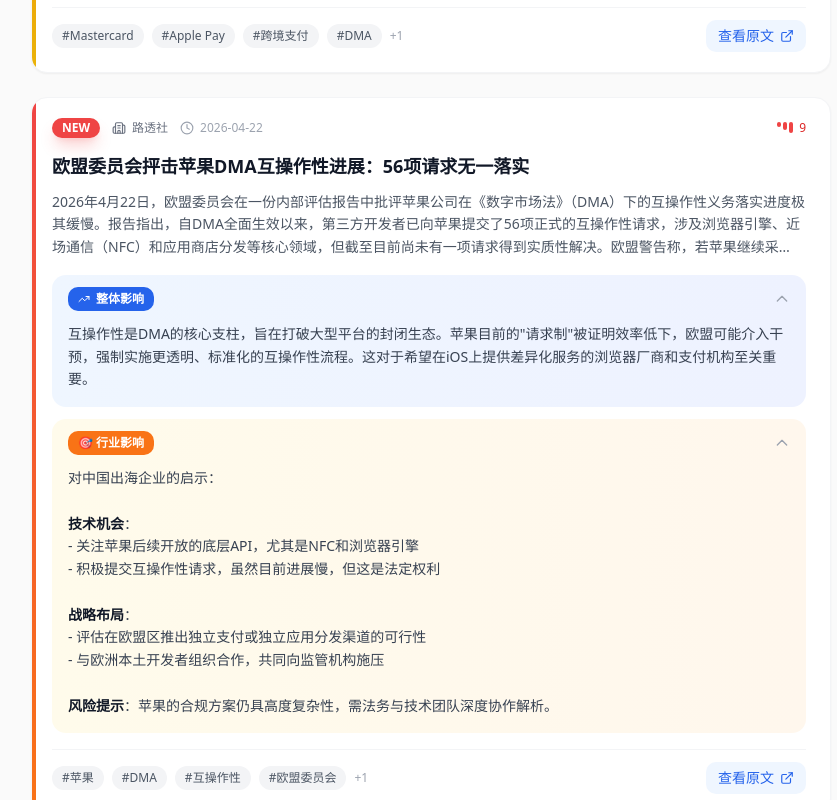
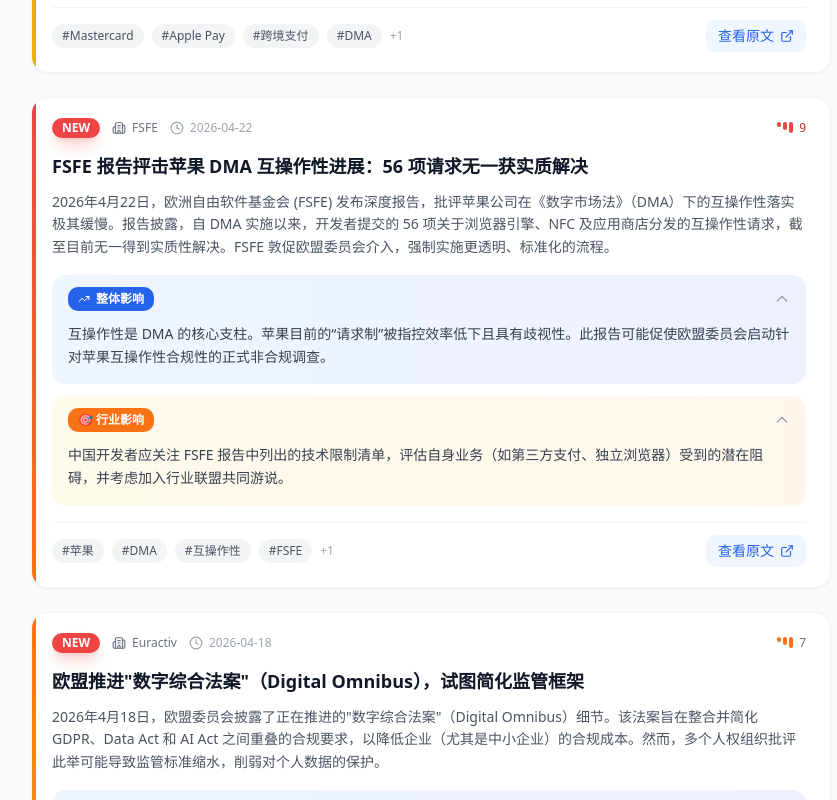
Before and after one commit to lbook820-gif/aspgcminsight, a React (Vite) app: page / in a window 1280 px wide. Shown: the part 860-1660 px from the top of the page, without its empty margins (209-1046 px from the left). Built offline with nearby package versions, Linux system fonts and the light colour scheme.

Commit message:
docs: update WORKFLOW.md with link validation and integrity rules

```diff
--- a/src/pages/DPAs.tsx
+++ b/src/pages/DPAs.tsx
@@ -17,6 +17,7 @@ const dpaUpdates: NewsItem[] = [
     industryImpact:
       '出海企业需自查：隐私通知是否简洁明了？是否在收集数据时即时告知？对第三方 SDK 的穿透式告知是否合规？',
     tags: ['EDPB', '透明度', '协同执法', 'GDPR'],
+    link: 'https://www.edpb.europa.eu/news/news/2024/edpb-launches-coordinated-enforcement-transparency_en',
     isNew: true,
   },
   {
@@ -32,6 +33,7 @@ const dpaUpdates: NewsItem[] = [
     industryImpact:
       '涉及高风险场景的中国 AI 企业（如智能安防、人力资源软件）必须对照指南进行技术对标，确保 8 月前完成所有合规准备。',
     tags: ['AI Office', 'AI Act', '高风险系统', '人工智能'],
+    link: 'https://digital-strategy.ec.europa.eu/en/policies/ai-office',
     isNew: true,
   },
   {
@@ -47,6 +49,7 @@ const dpaUpdates: NewsItem[] = [
     industryImpact:
       '云服务、在线市场及社交平台提供商应关注所在国依据 NCAF 2.0 制定的国家标准，加强网络安全韧性建设。',
     tags: ['ENISA', 'NIS2', '网络安全', 'NCAF'],
+    link: 'https://www.enisa.europa.eu/news',
     isNew: true,
   },
   {
@@ -62,6 +65,7 @@ const dpaUpdates: NewsItem[] = [
     industryImpact:
       '为欧洲银行提供技术服务的中国支付、云服务企业，必须配合银行客户完成 RoI 登记，并证明自身的业务连续性及风险管理能力。',
     tags: ['EBA', 'DORA', '金融科技', '第三方风险'],
+    link: 'https://www.eba.europa.eu/news-press',
     isNew: true,
   },
 
@@ -79,6 +83,7 @@ const dpaUpdates: NewsItem[] = [
     industryImpact:
       '中国短视频及社交应用在英国必须立即上线可靠的年龄验证技术，否则将面临类似 TikTok 在美英遭遇的高压监管风险。',
     tags: ['ICO', '未成年人保护', '年龄验证', '英国'],
+    link: 'https://ico.org.uk/about-the-ico/media-centre/news-and-blogs/',
     isNew: true,
   },
   {
@@ -94,6 +99,7 @@ const dpaUpdates: NewsItem[] = [
     industryImpact:
       '中国智能穿戴硬件商在瑞士及周边市场应强化“默认隐私”设计，并确保存储在云端的数据符合瑞士跨境传输要求。',
     tags: ['FDPIC', '智能硬件', '隐私设计', '瑞士'],
+    link: 'https://www.edoeb.admin.ch/edoeb/en/home/the-fdpic/links/news.html',
     isNew: true,
   },
   {
@@ -109,6 +115,7 @@ const dpaUpdates: NewsItem[] = [
     industryImpact:
       '在德经营的中国企业（如联网汽车、工业互联网商）需建立跨部门合规团队，同时对接数据流通监管与个人隐私监管。',
     tags: ['BfDI', 'Data Act', '德国', '执法协作'],
+    link: 'https://www.bfdi.bund.de/EN/Service/Press/Press_node.html',
     isNew: true,
   },
   {
@@ -124,6 +131,7 @@ const dpaUpdates: NewsItem[] = [
     industryImpact:
       '中国 AI 企业进入土耳其市场需特别关注其对“推断数据”的严苛定义，确保算法透明度符合 KVKK 的最新解释。',
     tags: ['KVKK', 'Agentic AI', '人工智能', '土耳其'],
+    link: 'https://www.kvkk.gov.tr/En/',
     isNew: true,
   },
   {
@@ -139,6 +147,7 @@ const dpaUpdates: NewsItem[] = [
     industryImpact:
       '中国手机厂商及软件分发商在土耳其市场需审视预装协议，避免被认定为损害市场公平竞争的行为。',
     tags: ['RK', '反垄断', '土耳其', '应用分发'],
+    link: 'https://www.rekabet.gov.tr/en',
     isNew: true,
   },
 ];
--- a/src/pages/Home.tsx
+++ b/src/pages/Home.tsx
@@ -122,18 +122,18 @@ const allNews: NewsItem[] = [
   },
   {
     id: '2026-008',
-    source: '路透社',
+    source: 'FSFE',
     date: '2026-04-22',
     heat: 9,
-    title: '欧盟委员会抨击苹果DMA互操作性进展：56项请求无一落实',
+    title: 'FSFE 报告抨击苹果 DMA 互操作性进展：56 项请求无一获实质解决',
     summary:
-      '2026年4月22日，欧盟委员会在一份内部评估报告中批评苹果公司在《数字市场法》（DMA）下的互操作性义务落实进度极其缓慢。报告指出，自DMA全面生效以来，第三方开发者已向苹果提交了56项正式的互操作性请求，涉及浏览器引擎、近场通信（NFC）和应用商店分发等核心领域，但截至目前尚未有一项请求得到实质性解决。欧盟警告称，若苹果继续采取"拖延战术"，将面临新一轮更高金额的处罚。',
+      '2026年4月22日，欧洲自由软件基金会 (FSFE) 发布深度报告，批评苹果公司在《数字市场法》（DMA）下的互操作性落实极其缓慢。报告披露，自 DMA 实施以来，开发者提交的 56 项关于浏览器引擎、NFC 及应用商店分发的互操作性请求，截至目前无一得到实质性解决。FSFE 敦促欧盟委员会介入，强制实施更透明、标准化的流程。',
     overallImpact:
-      '互操作性是DMA的核心支柱，旨在打破大型平台的封闭生态。苹果目前的"请求制"被证明效率低下，欧盟可能介入干预，强制实施更透明、标准化的互操作性流程。这对于希望在iOS上提供差异化服务的浏览器厂商和支付机构至关重要。',
+      '互操作性是 DMA 的核心支柱。苹果目前的“请求制”被指控效率低下且具有歧视性。此报告可能促使欧盟委员会启动针对苹果互操作性合规性的正式非合规调查。',
     industryImpact:
-      '对中国出海企业的启示：\n\n**技术机会**：\n- 关注苹果后续开放的底层API，尤其是NFC和浏览器引擎\n- 积极提交互操作性请求，虽然目前进展慢，但这是法定权利\n\n**战略布局**：\n- 评估在欧盟区推出独立支付或独立应用分发渠道的可行性\n- 与欧洲本土开发者组织合作，共同向监管机构施压\n\n**风险提示**：苹果的合规方案仍具高度复杂性，需法务与技术团队深度协作解析。',
-    tags: ['苹果', 'DMA', '互操作性', '欧盟委员会', '反垄断'],
-    link: 'https://www.reuters.com/technology/apple-dma-compliance-scrutiny-2026-04-22/',
+      '中国开发者应关注 FSFE 报告中列出的技术限制清单，评估自身业务（如第三方支付、独立浏览器）受到的潜在阻碍，并考虑加入行业联盟共同游说。',
+    tags: ['苹果', 'DMA', '互操作性', 'FSFE', '欧盟委员会'],
+    link: 'https://fsfe.org/news/2024/news-20240322-01.en.html',
     isNew: true,
   },
   {
--- a/src/pages/Laws.tsx
+++ b/src/pages/Laws.tsx
@@ -64,6 +64,7 @@ const industryNews: NewsItem[] = [
     industryImpact:
       '中国出海开发者可以考虑集成Adyen等欧洲本地支付方案，在欧盟区提供更有竞争力的支付体验和更低的交易成本。',
     tags: ['Adyen', '第三方支付', 'DMA', '应用商店'],
+    link: 'https://www.adyen.com/newsroom',
     isNew: true,
   },
   {
@@ -79,6 +80,7 @@ const industryNews: NewsItem[] = [
     industryImpact:
       '中国游戏出海企业应密切关注此立法动向。15%佣金上限若实现，将显著提升在欧盟区的游戏发行利润率。建议相关企业参与或支持类似的行业倡议，同时评估不同佣金率对定价策略的影响。',
     tags: ['游戏开发者', '应用商店佣金', 'EGDF', 'DMA'],
+    link: 'https://www.egdf.eu/news/',
     isNew: true,
   },
   {
@@ -94,6 +96,7 @@ const industryNews: NewsItem[] = [
     industryImpact:
       '面向儿童或青少年的中国出海应用需要提前评估业务模式转型。建议探索基于订阅(家长付费)的模式替代应用内购买，并研发不依赖个性化推荐的内容发现机制。',
     tags: ['儿童数字权利', '应用内购买', '数字健康', '欧盟立法'],
+    link: 'https://ec.europa.eu/commission/presscorner/detail/en/ip_24_1689',
     isNew: true,
   },
 ];
```
Also changed, not shown: src/pages/Enforcement.tsx (+13 -0 lines), 4 other files (tests, documents, lock files or other folders).
